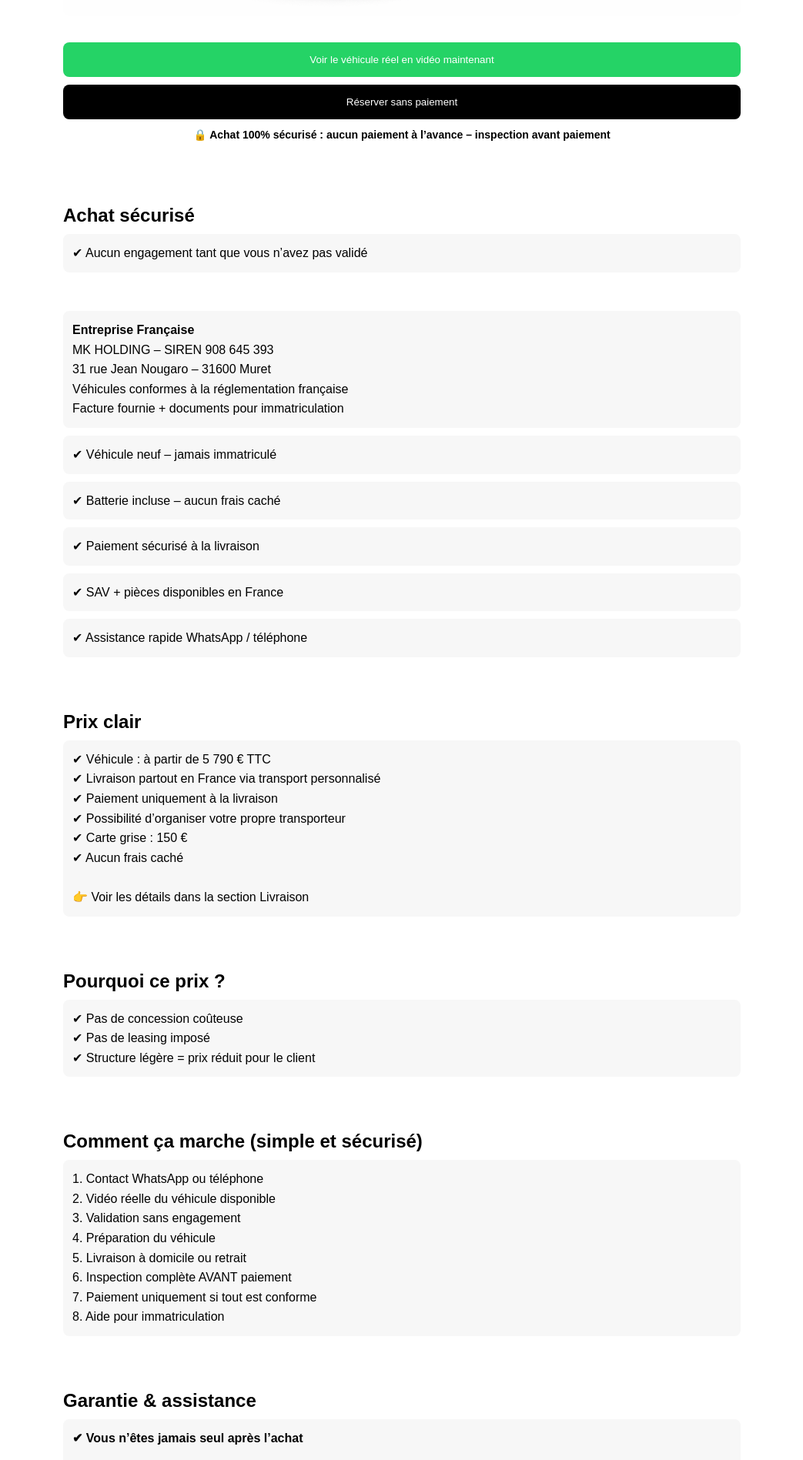
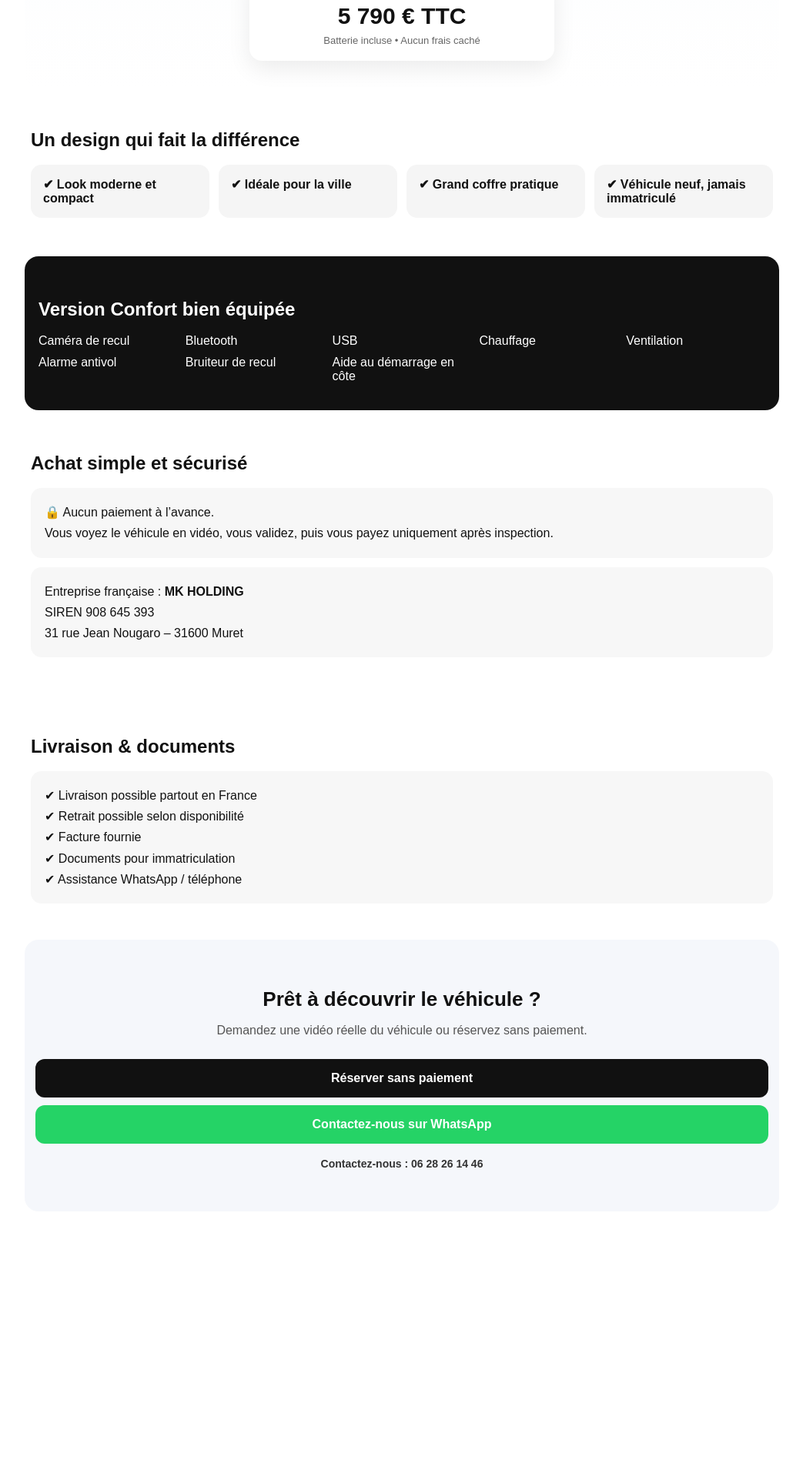
Before and after one commit to khelifamansour/neodrive-site, a Next.js app: page / in a window 1280 px wide. Shown: the part 843-2740 px from the top of the page at 77% size, without its empty margins (118-1161 px from the left). After the commit the page ends 2461 px from the top, so only its background shows below. Built offline with nearby package versions, Linux system fonts and the light colour scheme.

Commit message:
Update page.tsx

```diff
--- a/app/page.tsx
+++ b/app/page.tsx
@@ -1,435 +1,283 @@
-
 "use client";
 
 import React from "react";
 
 export default function Home() {
-
   return (
-
     <main style={container}>
-
-      {/* HERO */}
-
-      <section style={center}>
+      <section style={hero}>
+        <div style={badge}>Voiture sans permis électrique</div>
 
         <h1 style={title}>
-          Voiture sans permis neuve dès 5 790  € TTC
+          Une voiture neuve, élégante et accessible dès 5 790 € TTC
         </h1>
 
         <p style={subtitle}>
-          Électrique – simple – économique
+          Design moderne, conduite simple, grand coffre et équipements utiles au quotidien.
         </p>
 
-        <p style={alert}>
-          Stock limité – livraison rapide partout en France
-        </p>
+        <img src="/voiture.jpg" alt="Voiture sans permis électrique" style={image} />
 
-        <img
-          src="/voiture.jpg"
-          alt="voiture sans permis"
-          style={image}
-        />
-
-        <div style={ctaBox}>
-
-          <a
-            href="https://wa.me/33628261446"
-            target="_blank"
-            rel="noopener noreferrer"
-          >
-
-            <button style={btnGreen}>
-              Voir le véhicule réel en vidéo maintenant
-            </button>
-
-          </a>
-
-          <a href="/reservation">
-
-            <button style={btnBlack}>
-              Réserver sans paiement
-            </button>
-
-          </a>
-
+        <div style={priceBox}>
+          <span style={smallText}>À partir de</span>
+          <strong style={price}>5 790 € TTC</strong>
+          <span style={smallText}>Batterie incluse • Aucun frais caché</span>
         </div>
-
-        <p style={safeStrong}>
-          🔒 Achat 100% sécurisé : aucun paiement à l’avance – inspection avant paiement
-        </p>
-
       </section>
 
-      {/* SECURITY */}
+      <section style={section}>
+        <h2 style={h2}>Un design qui fait la différence</h2>
+
+        <div style={grid}>
+          <div style={card}>✔ Look moderne et compact</div>
+          <div style={card}>✔ Idéale pour la ville</div>
+          <div style={card}>✔ Grand coffre pratique</div>
+          <div style={card}>✔ Véhicule neuf, jamais immatriculé</div>
+        </div>
+      </section>
+
+      <section style={sectionDark}>
+        <h2 style={h2White}>Version Confort bien équipée</h2>
+
+        <div style={features}>
+          <span>Caméra de recul</span>
+          <span>Bluetooth</span>
+          <span>USB</span>
+          <span>Chauffage</span>
+          <span>Ventilation</span>
+          <span>Alarme antivol</span>
+          <span>Bruiteur de recul</span>
+          <span>Aide au démarrage en côte</span>
+        </div>
+      </section>
 
       <section style={section}>
-
-        <h2 style={h2}>
-          Achat sécurisé
-        </h2>
+        <h2 style={h2}>Achat simple et sécurisé</h2>
 
         <div style={box}>
-
-
-          ✔ Aucun engagement tant que vous n’avez pas validé
-
-        </div>
-
-      </section>
-
-      {/* TRUST */}
-
-      <section style={section}>
-
-        <div style={box}>
-
-          <strong>
-            Entreprise Française
-          </strong>
-
+          🔒 Aucun paiement à l’avance.
           <br />
-
-          MK HOLDING – SIREN 908 645 393
-          <br />
-
-          31 rue Jean Nougaro – 31600 Muret
-          <br />
-
-          Véhicules conformes à la réglementation française
-          <br />
-
-          Facture fournie + documents pour immatriculation
-
+          Vous voyez le véhicule en vidéo, vous validez, puis vous payez uniquement après inspection.
         </div>
 
         <div style={box}>
-          ✔ Véhicule neuf – jamais immatriculé
+          Entreprise française : <strong>MK HOLDING</strong>
+          <br />
+          SIREN 908 645 393
+          <br />
+          31 rue Jean Nougaro – 31600 Muret
         </div>
+      </section>
+
+      <section style={section}>
+        <h2 style={h2}>Livraison & documents</h2>
 
         <div style={box}>
-          ✔ Batterie incluse – aucun frais caché
+          ✔ Livraison possible partout en France
+          <br />
+          ✔ Retrait possible selon disponibilité
+          <br />
+          ✔ Facture fournie
+          <br />
+          ✔ Documents pour immatriculation
+          <br />
+          ✔ Assistance WhatsApp / téléphone
         </div>
-
-        <div style={box}>
-          ✔ Paiement sécurisé à la livraison
-        </div>
-
-        <div style={box}>
-          ✔ SAV + pièces disponibles en France
-        </div>
-
-        <div style={box}>
-          ✔ Assistance rapide WhatsApp / téléphone
-        </div>
-
       </section>
 
-      {/* PRICE */}
+      <section style={ctaFinal}>
+        <h2 style={finalTitle}>Prêt à découvrir le véhicule ?</h2>
 
-      <section style={section}>
-
-        <h2 style={h2}>
-          Prix clair
-        </h2>
-
-        <div style={box}>
-
-          ✔ Véhicule : à partir de 5 790 € TTC
-          <br />
-
-          ✔ Livraison partout en France via transport personnalisé
-          <br />
-
-          ✔ Paiement uniquement à la livraison
-          <br />
-
-          ✔ Possibilité d’organiser votre propre transporteur
-          <br />
-
-          ✔ Carte grise : 150 €
-          <br />
-
-          ✔ Aucun frais caché
-          <br />
-          <br />
-
-          👉 Voir les détails dans la section Livraison
-
-        </div>
-
-      </section>
-
-      {/* WHY PRICE */}
-
-      <section style={section}>
-
-        <h2 style={h2}>
-          Pourquoi ce prix ?
-        </h2>
-
-        <div style={box}>
-
-
-
-          ✔ Pas de concession coûteuse
-          <br />
-
-          ✔ Pas de leasing imposé
-          <br />
-
-          ✔ Structure légère = prix réduit pour le client
-
-        </div>
-
-      </section>
-
-      {/* PROCESS */}
-
-      <section style={section}>
-
-        <h2 style={h2}>
-          Comment ça marche (simple et sécurisé)
-        </h2>
-
-        <div style={box}>
-
-          1. Contact WhatsApp ou téléphone
-          <br />
-
-          2. Vidéo réelle du véhicule disponible
-          <br />
-
-          3. Validation sans engagement
-          <br />
-
-          4. Préparation du véhicule
-          <br />
-
-          5. Livraison à domicile ou retrait
-          <br />
-
-          6. Inspection complète AVANT paiement
-          <br />
-
-          7. Paiement uniquement si tout est conforme
-          <br />
-
-          8. Aide pour immatriculation
-
-        </div>
-
-      </section>
-
-      {/* WARRANTY */}
-
-      <section style={section}>
-
-        <h2 style={h2}>
-          Garantie & assistance
-        </h2>
-
-        <div style={box}>
-
-          <strong>
-            ✔ Vous n’êtes jamais seul après l’achat
-          </strong>
-
-          <br />
-          <br />
-
-          ✔ Garantie constructeur :
-          <br />
-
-          - Structure (châssis, carrosserie) : 2 ans
-          <br />
-
-          - Garantie composants : jusqu'à 24 mois selon les conditions de garantie
-          <br />
-
-          - Assistance technique gratuite pendant 3 ans
-          <br />
-             - 20 % de remise sur les pièces pendant 3 ans
-          <br />
-          <br />
-
-
-
-          ✔ Diagnostic rapide à distance
-          <br />
-
-          ✔ Pièces disponibles durablement (suivi assuré)
-          <br />
-
-          ✔ Envoi de pièces partout en France
-          <br />
-
-          ✔ Main d’œuvre prise en charge après validation pour pannes couvertes
-          <br />
-          <br />
-
-          ✔ Accompagnement réel :
-          <br />
-
-          Nous vous guidons étape par étape pour résoudre rapidement toute situation.
-
-        </div>
-
-      </section>
-
-      {/* DIFFERENCE */}
-
-      <section style={center}>
-
-        <h2 style={h2}>
-          Pourquoi nous choisir
-        </h2>
-
-        <p style={why}>
-
-          ✔ Pas de leasing (contrairement à Ami)
-          <br />
-
-          ✔ Pas d’abonnement mensuel
-          <br />
-
-          ✔ Vous êtes propriétaire du véhicule
-          <br />
-
-          ✔ Prix direct import sans intermédiaire
-          <br />
-
-          ✔ Process simple et transparent
-          <br />
-
-          ✔ Achat sans risque
-
+        <p style={finalText}>
+          Demandez une vidéo réelle du véhicule ou réservez sans paiement.
         </p>
 
-      </section>
-
-      {/* FINAL CTA */}
-
-      <section style={center}>
+        <a href="/reservation">
+          <button style={btnBlack}>Réserver sans paiement</button>
+        </a>
 
         <a
           href="https://wa.me/33628261446"
           target="_blank"
           rel="noopener noreferrer"
         >
-
-          <button style={btnGreen}>
-            Voir le véhicule en vidéo maintenant
-          </button>
-
+          <button style={btnGreen}>Contactez-nous sur WhatsApp</button>
         </a>
 
-        <p style={safe}>
-          Réponse rapide – vidéo réelle disponible immédiatement
+        <p style={contact}>
+          Contactez-nous : 06 28 26 14 46
         </p>
-
       </section>
-
     </main>
-
   );
-
 }
 
-/* =========================
-STYLES
-========================= */
-
 const container: React.CSSProperties = {
-  maxWidth: 900,
+  maxWidth: 980,
   margin: "0 auto",
-  padding: 10,
-  fontFamily: "Arial"
+  padding: 14,
+  fontFamily: "Arial, sans-serif",
+  background: "#ffffff",
+  color: "#111",
 };
 
-const center: React.CSSProperties = {
+const hero: React.CSSProperties = {
   textAlign: "center",
-  padding: "30px 10px"
+  padding: "35px 12px",
+  background: "linear-gradient(180deg, #f5f7fb 0%, #ffffff 100%)",
+  borderRadius: 18,
 };
 
-const section: React.CSSProperties = {
-  padding: "20px 10px"
+const badge: React.CSSProperties = {
+  display: "inline-block",
+  padding: "8px 14px",
+  background: "#111",
+  color: "white",
+  borderRadius: 999,
+  fontSize: 13,
+  fontWeight: 700,
+  marginBottom: 18,
 };
 
 const title: React.CSSProperties = {
-  fontSize: 24,
-  fontWeight: 700
+  fontSize: 32,
+  lineHeight: "1.15",
+  fontWeight: 800,
+  margin: 0,
 };
 
 const subtitle: React.CSSProperties = {
+  fontSize: 17,
   color: "#555",
-  marginTop: 10
-};
-
-const alert: React.CSSProperties = {
-  color: "red",
-  fontWeight: 600,
-  marginTop: 5
+  marginTop: 14,
+  lineHeight: "1.5",
 };
 
 const image: React.CSSProperties = {
   width: "100%",
-  marginTop: 20,
-  borderRadius: 10
+  maxWidth: 720,
+  marginTop: 24,
+  borderRadius: 18,
+  boxShadow: "0 18px 45px rgba(0,0,0,0.16)",
 };
 
-const ctaBox: React.CSSProperties = {
-  marginTop: 20
+const priceBox: React.CSSProperties = {
+  margin: "25px auto 0",
+  padding: 18,
+  maxWidth: 360,
+  background: "white",
+  borderRadius: 16,
+  boxShadow: "0 10px 30px rgba(0,0,0,0.08)",
+};
+
+const price: React.CSSProperties = {
+  display: "block",
+  fontSize: 30,
+  margin: "5px 0",
+};
+
+const smallText: React.CSSProperties = {
+  fontSize: 13,
+  color: "#666",
+};
+
+const section: React.CSSProperties = {
+  padding: "35px 8px",
+};
+
+const sectionDark: React.CSSProperties = {
+  padding: "35px 18px",
+  background: "#111",
+  color: "white",
+  borderRadius: 18,
+  marginTop: 15,
+};
+
+const h2: React.CSSProperties = {
+  fontSize: 24,
+  marginBottom: 18,
+};
+
+const h2White: React.CSSProperties = {
+  fontSize: 24,
+  marginBottom: 18,
+  color: "white",
+};
+
+const grid: React.CSSProperties = {
+  display: "grid",
+  gridTemplateColumns: "repeat(auto-fit, minmax(200px, 1fr))",
+  gap: 12,
+};
+
+const card: React.CSSProperties = {
+  background: "#f5f5f5",
+  padding: 16,
+  borderRadius: 14,
+  fontWeight: 600,
+};
+
+const features: React.CSSProperties = {
+  display: "grid",
+  gridTemplateColumns: "repeat(auto-fit, minmax(180px, 1fr))",
+  gap: 10,
 };
 
 const box: React.CSSProperties = {
   background: "#f7f7f7",
-  padding: 12,
-  borderRadius: 8,
-  marginBottom: 10,
-  lineHeight: "1.6"
+  padding: 18,
+  borderRadius: 14,
+  lineHeight: "1.7",
+  marginBottom: 12,
+};
+
+const ctaFinal: React.CSSProperties = {
+  textAlign: "center",
+  padding: "40px 14px",
+  background: "#f5f7fb",
+  borderRadius: 18,
+  marginBottom: 30,
+};
+
+const finalTitle: React.CSSProperties = {
+  fontSize: 26,
+  marginBottom: 8,
+};
+
+const finalText: React.CSSProperties = {
+  color: "#555",
+  marginBottom: 18,
 };
 
 const btnBlack: React.CSSProperties = {
-  marginTop: 10,
-  padding: 15,
   width: "100%",
-  background: "#000",
+  padding: 16,
+  background: "#111",
   color: "white",
   border: "none",
-  borderRadius: 8,
-  cursor: "pointer"
+  borderRadius: 12,
+  fontSize: 16,
+  fontWeight: 700,
+  cursor: "pointer",
+  marginTop: 10,
 };
 
 const btnGreen: React.CSSProperties = {
-  marginTop: 10,
-  padding: 15,
   width: "100%",
+  padding: 16,
   background: "#25D366",
   color: "white",
   border: "none",
-  borderRadius: 8,
-  cursor: "pointer"
+  borderRadius: 12,
+  fontSize: 16,
+  fontWeight: 700,
+  cursor: "pointer",
+  marginTop: 10,
 };
 
-const h2: React.CSSProperties = {
-  marginBottom: 10
+const contact: React.CSSProperties = {
+  marginTop: 18,
+  fontSize: 14,
+  color: "#333",
+  fontWeight: 700,
 };
-
-const why: React.CSSProperties = {
-  color: "#555",
-  marginTop: 10
-};
-
-const safe: React.CSSProperties = {
-  marginTop: 10,
-  fontSize: 12,
-  color: "#444"
-};
-
-const safeStrong: React.CSSProperties = {
-  marginTop: 12,
-  fontSize: 14,
-  color: "#000",
-  fontWeight: 700
-};
```
